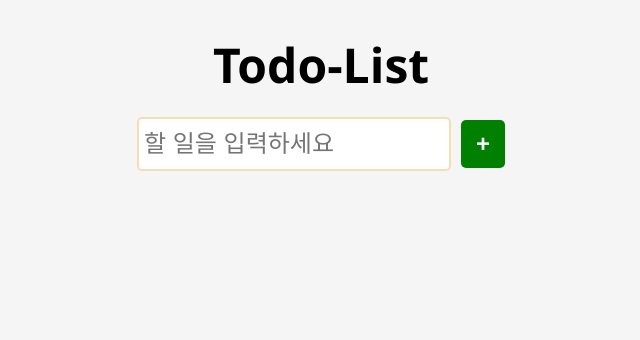
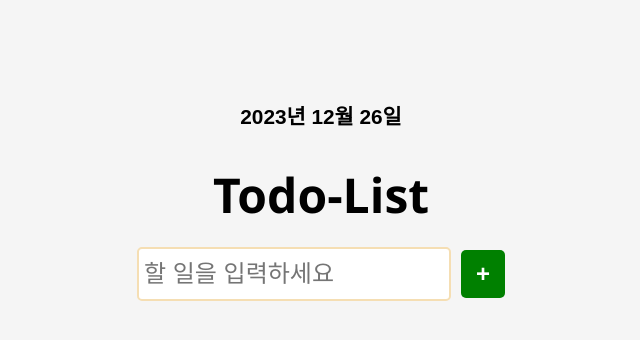
Before and after one commit to 1000mj/js.todolist, a plain HTML site: page index.html in a window 1280 px wide. Shown: the whole page, without its empty margins (319-959 px from the left). Drawn offline with Linux system fonts and the light colour scheme.

Commit message:
오늘의날짜 추가

```diff
--- a/index.css
+++ b/index.css
@@ -79,3 +79,10 @@ li button:hover {
 li span {
     flex-grow: 1;
 }
+
+#todayDate {
+    text-align: center;
+    font-weight: bold;
+    font-size: 1.3rem;
+    margin-top: 100px;
+}
--- a/index.html
+++ b/index.html
@@ -6,6 +6,7 @@
     </head>
     <link rel="stylesheet" href="index.css" />
     <body>
+        <div id="todayDate"></div>
         <h1 class="title">Todo-List</h1>
         <div class="inputContainer">
             <input type="text" class="inputBox" id="taskInput" placeholder="할 일을 입력하세요" />
@@ -27,5 +28,15 @@
                 task.parentNode.remove();
             }
         </script>
+        <script>
+            document.addEventListener('DOMContentLoaded', function () {
+                var today = new Date();
+
+                var formattedDate =
+                    today.getFullYear() + '년 ' + (today.getMonth() + 1) + '월 ' + today.getDate() + '일';
+
+                document.getElementById('todayDate').textContent = formattedDate;
+            });
+        </script>
     </body>
 </html>
```
